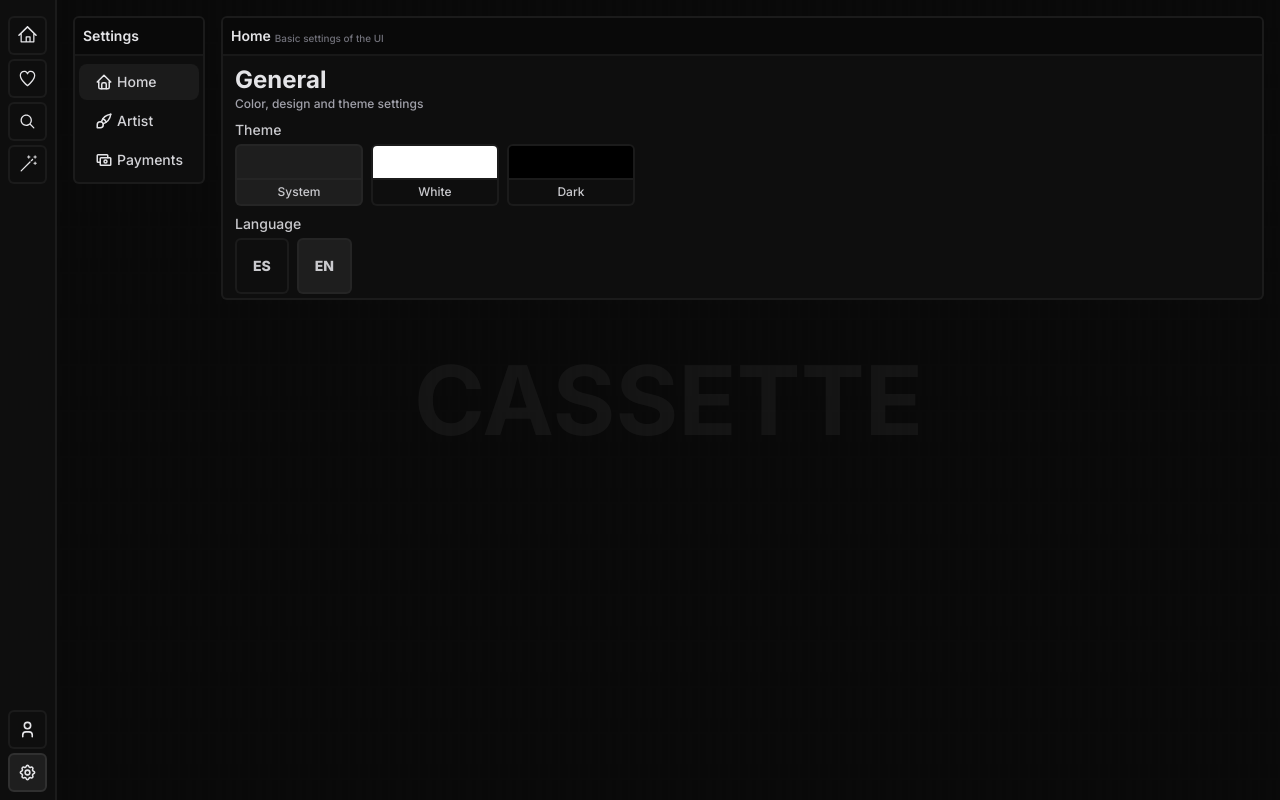
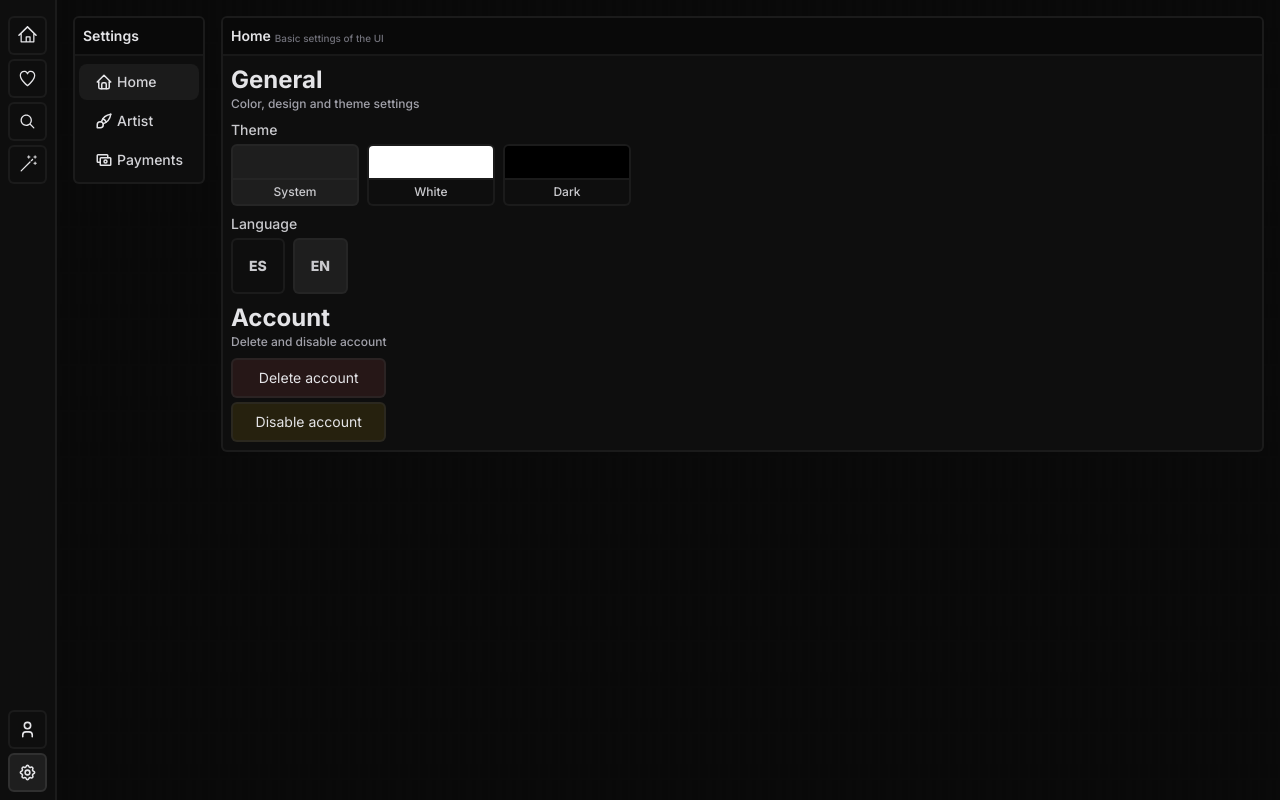
Before and after one commit to Jes015/CASSETTE, a Next.js app in the folder apps/web-app/: page /settings in a window 1280 px wide. Built offline with nearby package versions, Linux system fonts and the light colour scheme.

Commit message:
feat(web-app): add Account section (#35)
resolves #35

```diff
--- a/apps/web-app/src/app/settings/page.tsx
+++ b/apps/web-app/src/app/settings/page.tsx
@@ -1,3 +1,4 @@
+import { Button } from "@/components/ui/Button/Button"
 import { Paragraph } from "@/components/ui/Paragraph/Paragraph"
 import { Section } from "@/components/ui/Section/Section"
 import { Title } from "@/components/ui/Title/Title"
@@ -17,9 +18,9 @@
                 description="Basic settings of the UI"
             />
             <Section.Content
-                className="w-full flex gap-[0.2rem] p-1"
+                className="w-full flex flex-col items-start px-2 gap-2 pt-1 pb-2"
             >
-                <section className="px-2">
+                <section>
                     <header>
                         <Title>General</Title>
                         <Paragraph as="quaternary">Color, design and theme settings</Paragraph>
@@ -29,6 +30,16 @@
                         <SettingsLanguageInput />
                     </div>
                 </section>
+                <section>
+                    <header>
+                        <Title>Account</Title>
+                        <Paragraph as="quaternary">Delete and disable account</Paragraph>
+                    </header>
+                    <div className="flex flex-col gap-1 pt-2">
+                        <Button className="!bg-red-400/10 hover:!bg-red-400/20">Delete account</Button>
+                        <Button className="!bg-yellow-400/10 hover:!bg-yellow-400/20">Disable account</Button>
+                    </div>
+                </section>
             </Section.Content>
         </Section>
     )
```
